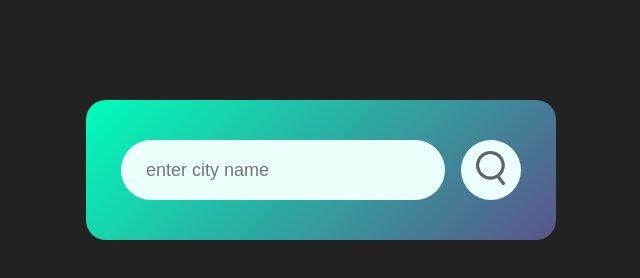
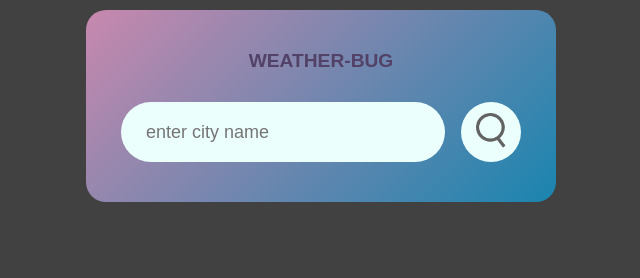
Before and after one commit to Sabarna-designer/weatherapp, a plain HTML site: page index.html in a window 1280 px wide. Shown: the whole page, without its empty margins (319-959 px from the left). Drawn offline with Linux system fonts and the light colour scheme.

Commit message:
index.html

```diff
--- a/index.html
+++ b/index.html
@@ -9,7 +9,11 @@
 </head>
 
 <body>
+
     <div class="card">
+        <div class="bug">
+        <p>WEATHER-BUG</p>
+    </div>
         <div class="search">
             <input type="text" placeholder="enter city name" spellcheck="false">
             <button>
@@ -41,8 +45,6 @@
             </div>
         </div>
     </div>
-    <br><br><br>
-    <br><br><br>
     <script>
 
         const apiKey = "7bbd4c271d4f89fdc87f73345d36167d";
--- a/style.css
+++ b/style.css
@@ -6,18 +6,27 @@
 }
 body
 {
-    background:#222;
+    background:#404140;
 }
 .card
 {
     width: 90%;
     max-width: 470px;
-    background: linear-gradient(135deg,#00feba,#5b548a);
+    background: linear-gradient(135deg,#c988ae,#1985af);
     color: #fff;
-    margin: 100px auto 0;
+    margin: 10px auto 0;
     border-radius: 20px;
     padding: 40px 35px;
     text-align: center;
+}
+.bug
+{
+    margin-bottom:30px;
+    text-align: center;
+    font-family:monospace;
+    font-size: larger;
+    font-weight: 700;
+    color:rgb(83, 66, 104);
 }
 .search
 {
@@ -97,13 +106,13 @@
 
 .weather{
     display: none;
-
 }
 .error
 {
     display: none;
-    text-align: left;
-    margin-left: 10px;
+    color:rgb(110, 4, 4);
+    text-align:left;
+    margin-left: 15px;
     font-size: 15px;
-    margin-top: 18px;
+    margin-top: 15px;
 }
```
